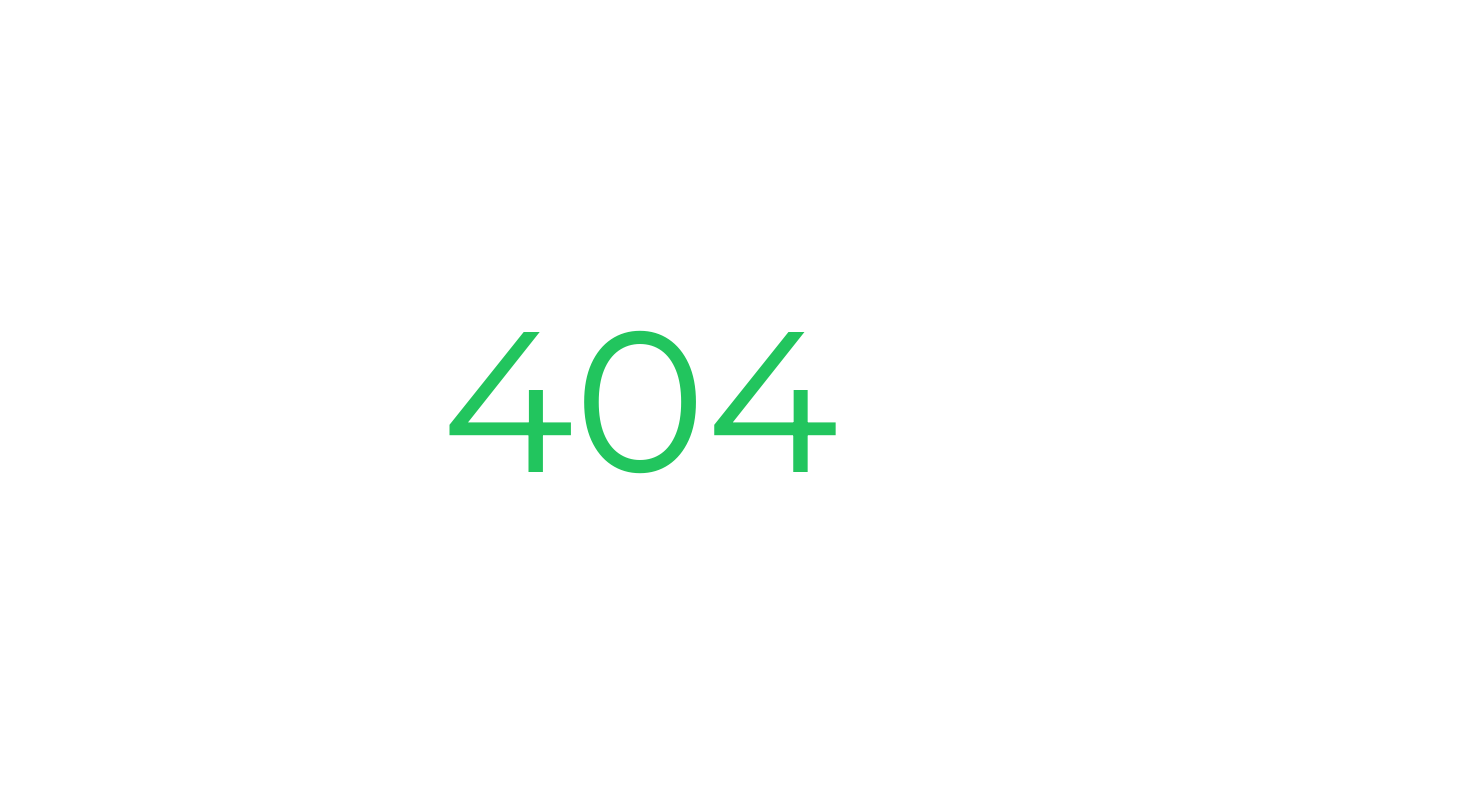
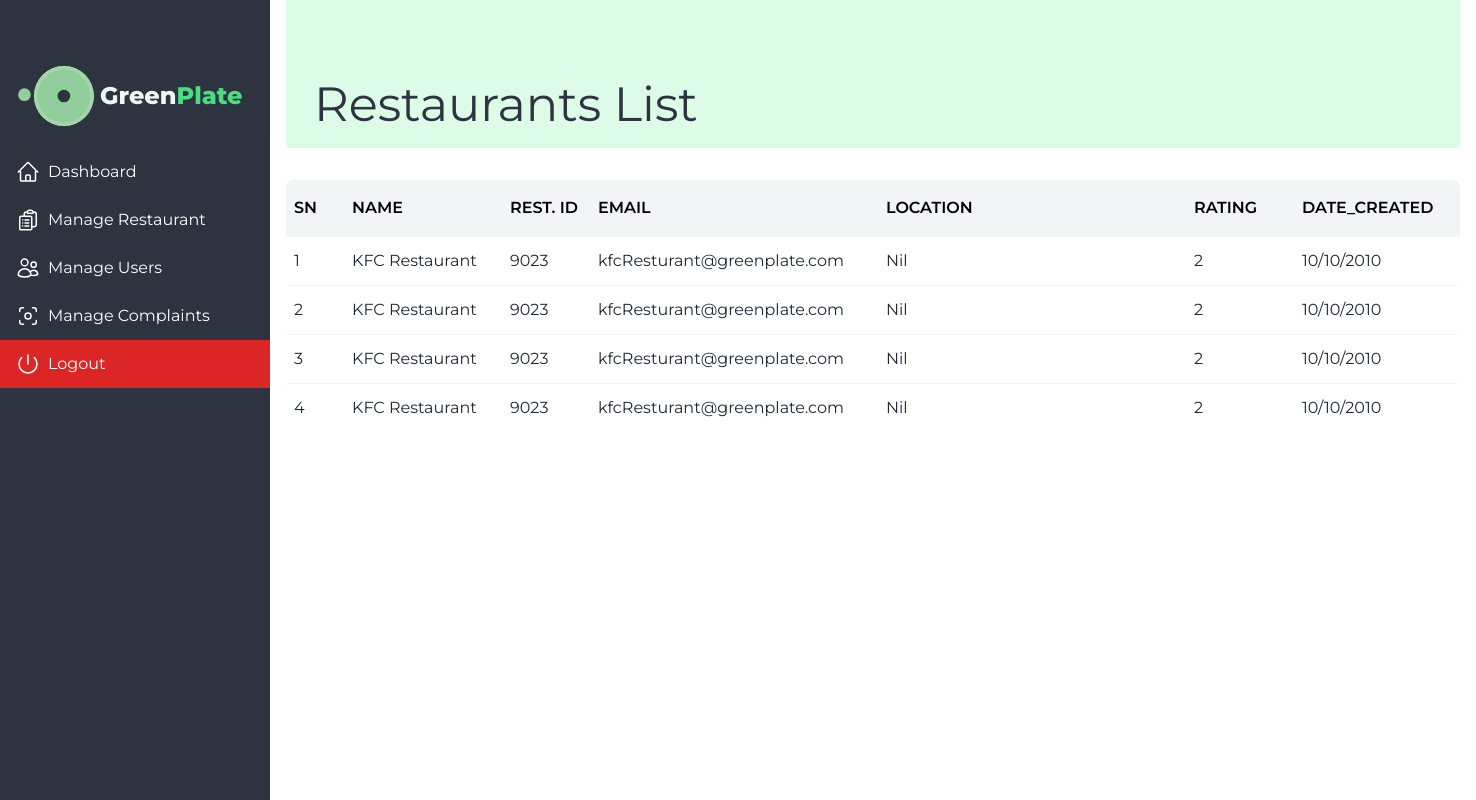
Before and after one commit to Opcode3/greenplate, a Next.js app: page /admin/restaurants in a window 1280 px wide. Before the commit this address had no page. Shown: the whole page, 1476 px wide, since content can reach past the window. Built offline with nearby package versions, Linux system fonts and the light colour scheme.

Commit message:
created the tables

```diff
--- /dev/null
+++ b/src/components/admins/header.tsx
@@ -0,0 +1,11 @@
+import React from 'react'
+
+const PageHeader = ({title}: { title: string}) => {
+  return (
+    <div className='flex justify-between items-center py-5 pt-20 bg-green-100 px-7 rounded-b mb-8 '>
+        <h1 className=' text-r-black text-5xl'>{title}</h1>
+    </div>
+  )
+}
+
+export default PageHeader
--- /dev/null
+++ b/src/components/admins/table.tsx
@@ -0,0 +1,29 @@
+import React from 'react'
+
+type userType = {
+    name: string
+    email: string
+    address: string
+    createdAt: string
+}
+type TableProps = {
+    body: JSX.Element[],
+    head: string[]
+    columnClass: string
+}
+const Table = ({head, body, columnClass}: TableProps) => {
+  return (
+    <div className='bg-gray-100 rounded-lg overflow-hidden my-4 w-fit'>
+        <div className={`grid ${columnClass} gap-2 bg-gray-100 py-4 px-2`}>
+            {
+                head.map(hd => <span className='uppercase block font-semibold'>{hd}</span>)
+            }
+        </div>
+        <div className={` bg-white`}>
+            { body}
+        </div>
+    </div>
+  )
+}
+
+export default Table
--- /dev/null
+++ b/src/components/icons/starIcon.tsx
@@ -0,0 +1,11 @@
+import React from 'react'
+
+const StarIcon = () => {
+  return (
+    <svg xmlns="http://www.w3.org/2000/svg" fill="none" viewBox="0 0 24 24" strokeWidth={1.5} stroke="currentColor" className="w-6 h-6">
+       <path strokeLinecap="round" strokeLinejoin="round" d="M11.48 3.499a.562.562 0 011.04 0l2.125 5.111a.563.563 0 00.475.345l5.518.442c.499.04.701.663.321.988l-4.204 3.602a.563.563 0 00-.182.557l1.285 5.385a.562.562 0 01-.84.61l-4.725-2.885a.563.563 0 00-.586 0L6.982 20.54a.562.562 0 01-.84-.61l1.285-5.386a.562.562 0 00-.182-.557l-4.204-3.602a.563.563 0 01.321-.988l5.518-.442a.563.563 0 00.475-.345L11.48 3.5z" />
+    </svg>
+
+  )
+}
+export default StarIcon
--- a/src/layout/adminLayout.tsx
+++ b/src/layout/adminLayout.tsx
@@ -2,6 +2,7 @@ import Link from 'next/link'
 import React from 'react'
 import Image from 'next/image'
 import logo from "/public/images/logo.svg"
+import Head from 'next/head'
 
 type AdminLayoutProps = {
     children: React.ReactNode,
@@ -19,6 +20,10 @@ const AdminLayout = ({children, activePage}: AdminLayoutProps) => {
           <span className='text-2xl font-extrabold text-green-400'>Plate</span>
         </Link>
 
+        <Head>
+          <title>Adminstrator - GreenPlate RRS</title>
+        </Head>
+
         <ul>
           <li>
             <Link href={'/admin/'} className='flex items-center gap-2 px-4 py-3 text-white hover:text-r-black hover:bg-gray-300 transition-all'>
@@ -29,7 +34,7 @@ const AdminLayout = ({children, activePage}: AdminLayoutProps) => {
             </Link>
           </li>
           <li>
-            <Link href={'/admin/restaurant'} className='flex items-center gap-2 px-4 py-3 text-white hover:text-r-black hover:bg-gray-300 transition-all'>
+            <Link href={'/admin/restaurants'} className='flex items-center gap-2 px-4 py-3 text-white hover:text-r-black hover:bg-gray-300 transition-all'>
               <svg xmlns="http://www.w3.org/2000/svg" fill="none" viewBox="0 0 24 24" strokeWidth={1.5} stroke="currentColor" className="w-6 h-6">
                 <path strokeLinecap="round" strokeLinejoin="round" d="M9 12h3.75M9 15h3.75M9 18h3.75m3 .75H18a2.25 2.25 0 002.25-2.25V6.108c0-1.135-.845-2.098-1.976-2.192a48.424 48.424 0 00-1.123-.08m-5.801 0c-.065.21-.1.433-.1.664 0 .414.336.75.75.75h4.5a.75.75 0 00.75-.75 2.25 2.25 0 00-.1-.664m-5.8 0A2.251 2.251 0 0113.5 2.25H15c1.012 0 1.867.668 2.15 1.586m-5.8 0c-.376.023-.75.05-1.124.08C9.095 4.01 8.25 4.973 8.25 6.108V8.25m0 0H4.875c-.621 0-1.125.504-1.125 1.125v11.25c0 .621.504 1.125 1.125 1.125h9.75c.621 0 1.125-.504 1.125-1.125V9.375c0-.621-.504-1.125-1.125-1.125H8.25zM6.75 12h.008v.008H6.75V12zm0 3h.008v.008H6.75V15zm0 3h.008v.008H6.75V18z" />
               </svg>
--- a/src/layout/partnerLayout.tsx
+++ b/src/layout/partnerLayout.tsx
@@ -2,12 +2,16 @@ import Link from 'next/link'
 import React from 'react'
 import Image from 'next/image'
 import logo from "/public/images/logo.svg"
+import Head from 'next/head'
 
 type PartnerLayoutProps = {
     children: React.ReactNode,
     activePage?: number,
+    title?: string
 }
-const PartnerLayout = ({children, activePage}: PartnerLayoutProps) => {
+const PartnerLayout = ({children, activePage, title}: PartnerLayoutProps) => {
+
+
   return (
     <div className='w-full h-screen grid grid-cols-[270px_auto]  bg-white'>
       <aside className='bg-r-black hidden lg:block'>
@@ -19,6 +23,10 @@ const PartnerLayout = ({children, activePage}: PartnerLayoutProps) => {
           <span className='text-2xl font-extrabold text-green-400'>Plate</span>
         </Link>
 
+        <Head>
+          <title>{ title!== '' ? title+" - " : ''}GreenPlate RRS</title>
+        </Head>
+
         <ul>
           <li>
             <Link href={'/admin/'} className='flex items-center gap-2 px-4 py-3 text-white hover:text-r-black hover:bg-gray-300 transition-all'>
@@ -29,7 +37,7 @@ const PartnerLayout = ({children, activePage}: PartnerLayoutProps) => {
             </Link>
           </li>
           <li>
-            <Link href={'/admin/restaurant'} className='flex items-center gap-2 px-4 py-3 text-white hover:text-r-black hover:bg-gray-300 transition-all'>
+            <Link href={'/admin/tables'} className='flex items-center gap-2 px-4 py-3 text-white hover:text-r-black hover:bg-gray-300 transition-all'>
               <svg xmlns="http://www.w3.org/2000/svg" fill="none" viewBox="0 0 24 24" strokeWidth={1.5} stroke="currentColor" className="w-6 h-6">
                 <path strokeLinecap="round" strokeLinejoin="round" d="M3.375 19.5h17.25m-17.25 0a1.125 1.125 0 01-1.125-1.125M3.375 19.5h7.5c.621 0 1.125-.504 1.125-1.125m-9.75 0V5.625m0 12.75v-1.5c0-.621.504-1.125 1.125-1.125m18.375 2.625V5.625m0 12.75c0 .621-.504 1.125-1.125 1.125m1.125-1.125v-1.5c0-.621-.504-1.125-1.125-1.125m0 3.75h-7.5A1.125 1.125 0 0112 18.375m9.75-12.75c0-.621-.504-1.125-1.125-1.125H3.375c-.621 0-1.125.504-1.125 1.125m19.5 0v1.5c0 .621-.504 1.125-1.125 1.125M2.25 5.625v1.5c0 .621.504 1.125 1.125 1.125m0 0h17.25m-17.25 0h7.5c.621 0 1.125.504 1.125 1.125M3.375 8.25c-.621 0-1.125.504-1.125 1.125v1.5c0 .621.504 1.125 1.125 1.125m17.25-3.75h-7.5c-.621 0-1.125.504-1.125 1.125m8.625-1.125c.621 0 1.125.504 1.125 1.125v1.5c0 .621-.504 1.125-1.125 1.125m-17.25 0h7.5m-7.5 0c-.621 0-1.125.504-1.125 1.125v1.5c0 .621.504 1.125 1.125 1.125M12 10.875v-1.5m0 1.5c0 .621-.504 1.125-1.125 1.125M12 10.875c0 .621.504 1.125 1.125 1.125m-2.25 0c.621 0 1.125.504 1.125 1.125M13.125 12h7.5m-7.5 0c-.621 0-1.125.504-1.125 1.125M20.625 12c.621 0 1.125.504 1.125 1.125v1.5c0 .621-.504 1.125-1.125 1.125m-17.25 0h7.5M12 14.625v-1.5m0 1.5c0 .621-.504 1.125-1.125 1.125M12 14.625c0 .621.504 1.125 1.125 1.125m-2.25 0c.621 0 1.125.504 1.125 1.125m0 1.5v-1.5m0 0c0-.621.504-1.125 1.125-1.125m0 0h7.5" />
               </svg>
@@ -37,7 +45,7 @@ const PartnerLayout = ({children, activePage}: PartnerLayoutProps) => {
             </Link>
           </li>
           <li>
-            <Link href={'/admin/restaurant'} className='flex items-center gap-2 px-4 py-3 text-white hover:text-r-black hover:bg-gray-300 transition-all'>
+            <Link href={'/admin/meals'} className='flex items-center gap-2 px-4 py-3 text-white hover:text-r-black hover:bg-gray-300 transition-all'>
               <svg xmlns="http://www.w3.org/2000/svg" fill="none" viewBox="0 0 24 24" strokeWidth={1.5} stroke="currentColor" className="w-6 h-6">
                 <path strokeLinecap="round" strokeLinejoin="round" d="M12 8.25v-1.5m0 1.5c-1.355 0-2.697.056-4.024.166C6.845 8.51 6 9.473 6 10.608v2.513m6-4.87c1.355 0 2.697.055 4.024.165C17.155 8.51 18 9.473 18 10.608v2.513m-3-4.87v-1.5m-6 1.5v-1.5m12 9.75l-1.5.75a3.354 3.354 0 01-3 0 3.354 3.354 0 00-3 0 3.354 3.354 0 01-3 0 3.354 3.354 0 00-3 0 3.354 3.354 0 01-3 0L3 16.5m15-3.38a48.474 48.474 0 00-6-.37c-2.032 0-4.034.125-6 .37m12 0c.39.049.777.102 1.163.16 1.07.16 1.837 1.094 1.837 2.175v5.17c0 .62-.504 1.124-1.125 1.124H4.125A1.125 1.125 0 013 20.625v-5.17c0-1.08.768-2.014 1.837-2.174A47.78 47.78 0 016 13.12M12.265 3.11a.375.375 0 11-.53 0L12 2.845l.265.265zm-3 0a.375.375 0 11-.53 0L9 2.845l.265.265zm6 0a.375.375 0 11-.53 0L15 2.845l.265.265z" />
               </svg>
@@ -45,7 +53,7 @@ const PartnerLayout = ({children, activePage}: PartnerLayoutProps) => {
             </Link>
           </li>
           <li>
-            <Link href={'/admin/users'} className='flex items-center gap-2 px-4 py-3 text-white hover:text-r-black hover:bg-gray-300 transition-all'>
+            <Link href={'/partner/orders'} className='flex items-center gap-2 px-4 py-3 text-white hover:text-r-black hover:bg-gray-300 transition-all'>
               <svg xmlns="http://www.w3.org/2000/svg" fill="none" viewBox="0 0 24 24" strokeWidth={1.5} stroke="currentColor" className="w-6 h-6">
                 <path strokeLinecap="round" strokeLinejoin="round" d="M11.35 3.836c-.065.21-.1.433-.1.664 0 .414.336.75.75.75h4.5a.75.75 0 00.75-.75 2.25 2.25 0 00-.1-.664m-5.8 0A2.251 2.251 0 0113.5 2.25H15c1.012 0 1.867.668 2.15 1.586m-5.8 0c-.376.023-.75.05-1.124.08C9.095 4.01 8.25 4.973 8.25 6.108V8.25m8.9-4.414c.376.023.75.05 1.124.08 1.131.094 1.976 1.057 1.976 2.192V16.5A2.25 2.25 0 0118 18.75h-2.25m-7.5-10.5H4.875c-.621 0-1.125.504-1.125 1.125v11.25c0 .621.504 1.125 1.125 1.125h9.75c.621 0 1.125-.504 1.125-1.125V18.75m-7.5-10.5h6.375c.621 0 1.125.504 1.125 1.125v9.375m-8.25-3l1.5 1.5 3-3.75" />
               </svg>
@@ -53,7 +61,7 @@ const PartnerLayout = ({children, activePage}: PartnerLayoutProps) => {
             </Link>
           </li>
           <li>
-            <Link href={'/admin/complaints'} className='flex items-center gap-2 px-4 py-3 text-white hover:text-r-black hover:bg-gray-300 transition-all'>
+            <Link href={'/partner/complaints'} className='flex items-center gap-2 px-4 py-3 text-white hover:text-r-black hover:bg-gray-300 transition-all'>
               <svg xmlns="http://www.w3.org/2000/svg" fill="none" viewBox="0 0 24 24" strokeWidth={1.5} stroke="currentColor" className="w-6 h-6">
                 <path strokeLinecap="round" strokeLinejoin="round" d="M7.5 3.75H6A2.25 2.25 0 003.75 6v1.5M16.5 3.75H18A2.25 2.25 0 0120.25 6v1.5m0 9V18A2.25 2.25 0 0118 20.25h-1.5m-9 0H6A2.25 2.25 0 013.75 18v-1.5M15 12a3 3 0 11-6 0 3 3 0 016 0z" />
               </svg>
@@ -61,7 +69,7 @@ const PartnerLayout = ({children, activePage}: PartnerLayoutProps) => {
             </Link>
           </li>
           <li>
-            <Link href={'/admin/logout'} className='flex items-center gap-2 px-4 py-3 bg-red-600 text-white hover:text-red-100 hover:bg-red-500 transition-all'>
+            <Link href={'/partner/logout'} className='flex items-center gap-2 px-4 py-3 bg-red-600 text-white hover:text-red-100 hover:bg-red-500 transition-all'>
               <svg xmlns="http://www.w3.org/2000/svg" fill="none" viewBox="0 0 24 24" strokeWidth={1.5} stroke="currentColor" className="w-6 h-6">
                 <path strokeLinecap="round" strokeLinejoin="round" d="M5.636 5.636a9 9 0 1012.728 0M12 3v9" />
               </svg>
@@ -78,4 +86,5 @@ const PartnerLayout = ({children, activePage}: PartnerLayoutProps) => {
   )
 }
 
+PartnerLayout.defaultProps = { title:'Partner'}
 export default PartnerLayout
--- /dev/null
+++ b/src/pages/admin/complaints.tsx
@@ -0,0 +1,49 @@
+
+import PageHeader from '@/components/admins/header'
+import Table from '@/components/admins/table'
+import AdminLayout from '@/layout/adminLayout'
+import React from 'react'
+
+const DashboardPage = () => {
+  const usersHead = ['sn', 'Name', 'Rest. Id', 'Email', 'Location', 'Rating', 'date_created']
+  const usersBody = [
+    {
+      id: '9023', name: 'KFC Restaurant', bgUrl:'', location: 'Nil', description: '', createdAt:'10/10/2010',
+      rating: 2, googleMapUrl: '', contact: '09093884994, 08984894883, 039839494', email: 'kfcResturant@greenplate.com',
+    },
+    {
+      id: '9023', name: 'KFC Restaurant', bgUrl:'', location: 'Nil', description: '', createdAt:'10/10/2010',
+      rating: 2, googleMapUrl: '', contact: '09093884994, 08984894883, 039839494', email: 'kfcResturant@greenplate.com',
+    },
+    {
+      id: '9023', name: 'KFC Restaurant', bgUrl:'', location: 'Nil', description: '', createdAt:'10/10/2010',
+      rating: 2, googleMapUrl: '', contact: '09093884994, 08984894883, 039839494', email: 'kfcResturant@greenplate.com',
+    },
+    {
+      id: '9023', name: 'KFC Restaurant', bgUrl:'', location: 'Nil', description: '', createdAt:'10/10/2010',
+      rating: 2, googleMapUrl: '', contact: '09093884994, 08984894883, 039839494', email: 'kfcResturant@greenplate.com',
+    },
+  ]
+
+  const formattedBody = usersBody.map((td,id) => {
+    return (<div key={id} className={`grid grid-cols-[50px_150px_80px_280px_300px_100px_150px] border-t  border-gray-100 hover:bg-gray-100 gap-2 px-2 py-3 transition-all rounded`}>
+        <span className='text-base text-gray-800 block text-ellipsis overflow-hidden' title={''+id}>{id+1}</span>
+        <span className='text-base text-gray-800 block text-ellipsis overflow-hidden' title={td.name}>{td.name}</span>
+        <span className='text-base text-gray-800 block text-ellipsis overflow-hidden' title={td.id}>{td.id}</span>
+        <span className='text-base text-gray-800 block text-ellipsis overflow-hidden' title={td.email}>{td.email}</span>
+        <span className='text-base text-gray-800 block text-ellipsis overflow-hidden' title={td.location}>{td.location}</span>
+        <span className='text-base text-gray-800 block text-ellipsis overflow-hidden' title={''+td.rating}>{td.rating}</span>
+        <span className='text-base text-gray-800 block text-ellipsis overflow-hidden' title={td.createdAt}>{td.createdAt}</span>
+    </div>)
+})
+  return (
+    <AdminLayout activePage={0}>
+        <div>
+          <PageHeader title='Complaints List' />
+          <Table head={usersHead} body={formattedBody} columnClass=' grid-cols-[50px_150px_80px_280px_300px_100px_150px] '  />
+        </div>
+    </AdminLayout>
+  )
+}
+
+export default DashboardPage
--- /dev/null
+++ b/src/pages/admin/restaurants.tsx
@@ -0,0 +1,49 @@
+
+import PageHeader from '@/components/admins/header'
+import Table from '@/components/admins/table'
+import AdminLayout from '@/layout/adminLayout'
+import React from 'react'
+
+const DashboardPage = () => {
+  const usersHead = ['sn', 'Name', 'Rest. Id', 'Email', 'Location', 'Rating', 'date_created']
+  const usersBody = [
+    {
+      id: '9023', name: 'KFC Restaurant', bgUrl:'', location: 'Nil', description: '', createdAt:'10/10/2010',
+      rating: 2, googleMapUrl: '', contact: '09093884994, 08984894883, 039839494', email: 'kfcResturant@greenplate.com',
+    },
+    {
+      id: '9023', name: 'KFC Restaurant', bgUrl:'', location: 'Nil', description: '', createdAt:'10/10/2010',
+      rating: 2, googleMapUrl: '', contact: '09093884994, 08984894883, 039839494', email: 'kfcResturant@greenplate.com',
+    },
+    {
+      id: '9023', name: 'KFC Restaurant', bgUrl:'', location: 'Nil', description: '', createdAt:'10/10/2010',
+      rating: 2, googleMapUrl: '', contact: '09093884994, 08984894883, 039839494', email: 'kfcResturant@greenplate.com',
+    },
+    {
+      id: '9023', name: 'KFC Restaurant', bgUrl:'', location: 'Nil', description: '', createdAt:'10/10/2010',
+      rating: 2, googleMapUrl: '', contact: '09093884994, 08984894883, 039839494', email: 'kfcResturant@greenplate.com',
+    },
+  ]
+
+  const formattedBody = usersBody.map((td,id) => {
+    return (<div key={id} className={`grid grid-cols-[50px_150px_80px_280px_300px_100px_150px] border-t  border-gray-100 hover:bg-gray-100 gap-2 px-2 py-3 transition-all rounded`}>
+        <span className='text-base text-gray-800 block text-ellipsis overflow-hidden' title={''+id}>{id+1}</span>
+        <span className='text-base text-gray-800 block text-ellipsis overflow-hidden' title={td.name}>{td.name}</span>
+        <span className='text-base text-gray-800 block text-ellipsis overflow-hidden' title={td.id}>{td.id}</span>
+        <span className='text-base text-gray-800 block text-ellipsis overflow-hidden' title={td.email}>{td.email}</span>
+        <span className='text-base text-gray-800 block text-ellipsis overflow-hidden' title={td.location}>{td.location}</span>
+        <span className='text-base text-gray-800 block text-ellipsis overflow-hidden' title={''+td.rating}>{td.rating}</span>
+        <span className='text-base text-gray-800 block text-ellipsis overflow-hidden' title={td.createdAt}>{td.createdAt}</span>
+    </div>)
+})
+  return (
+    <AdminLayout activePage={0}>
+        <div>
+          <PageHeader title='Restaurants List' />
+          <Table head={usersHead} body={formattedBody} columnClass=' grid-cols-[50px_150px_80px_280px_300px_100px_150px] '  />
+        </div>
+    </AdminLayout>
+  )
+}
+
+export default DashboardPage
--- /dev/null
+++ b/src/pages/admin/users.tsx
@@ -0,0 +1,36 @@
+
+import PageHeader from '@/components/admins/header'
+import Table from '@/components/admins/table'
+import AdminLayout from '@/layout/adminLayout'
+import React from 'react'
+
+const DashboardPage = () => {
+  const usersHead = ['sn', 'fullname', 'email', 'address', 'date_created']
+  const usersBody = [
+    {name: 'Emeka Joseph', email:'opcode3@gmail.com', address:'Akz 212, uka street, Nigeria.', createdAt:'10/10/2010'},
+    {name: 'Emeka Joseph', email:'opcode3@gmail.com', address:'Akz 212, uka street, Nigeria.', createdAt:'10/10/2010'},
+    {name: 'Emeka Joseph', email:'opcode3@gmail.com', address:'Akz 212, uka street, Nigeria.', createdAt:'10/10/2010'},
+    {name: 'Emeka Joseph', email:'opcode3@gmail.com', address:'Akz 212, uka street, Nigeria.', createdAt:'10/10/2010'},
+    {name: 'Emeka Joseph', email:'opcode3@gmail.com', address:'Akz 212, uka street, Nigeria.', createdAt:'10/10/2010'},
+  ]
+
+  const formattedBody = usersBody.map((td,id) => {
+    return (<div key={id} className={`grid grid-cols-[50px_120px_230px_300px_130px] xl:grid-cols-[50px_190px_290px_300px_170px border-t  border-gray-100 hover:bg-gray-100 gap-2 px-2 py-3 transition-all rounded`}>
+        <span className='text-base capitalize text-gray-800 block text-ellipsis overflow-hidden' title={''+id}>{id+1}</span>
+        <span className='text-base capitalize text-gray-800 block text-ellipsis overflow-hidden' title={td.name}>{td.name}</span>
+        <span className='text-base capitalize text-gray-800 block text-ellipsis overflow-hidden' title={td.email}>{td.email}</span>
+        <span className='text-base capitalize text-gray-800 block text-ellipsis overflow-hidden' title={td.address}>{td.address}</span>
+        <span className='text-base capitalize text-gray-800 block text-ellipsis overflow-hidden' title={td.createdAt}>{td.createdAt}</span>
+    </div>)
+})
+  return (
+    <AdminLayout activePage={0}>
+        <div>
+          <PageHeader title='Customers List' />
+          <Table head={usersHead} body={formattedBody} columnClass='grid-cols-[50px_120px_230px_300px_130px] xl:grid-cols-[50px_190px_290px_300px_170px]'  />
+        </div>
+    </AdminLayout>
+  )
+}
+
+export default DashboardPage
```
